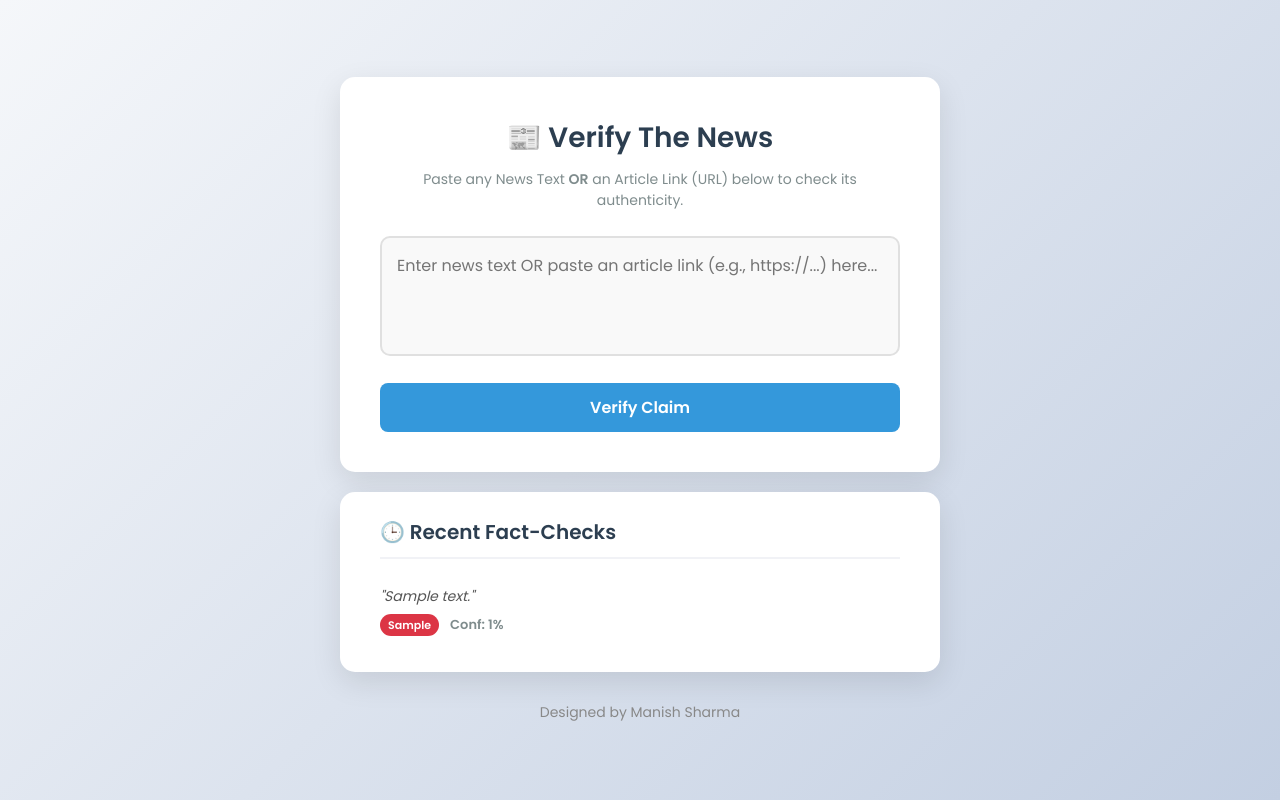
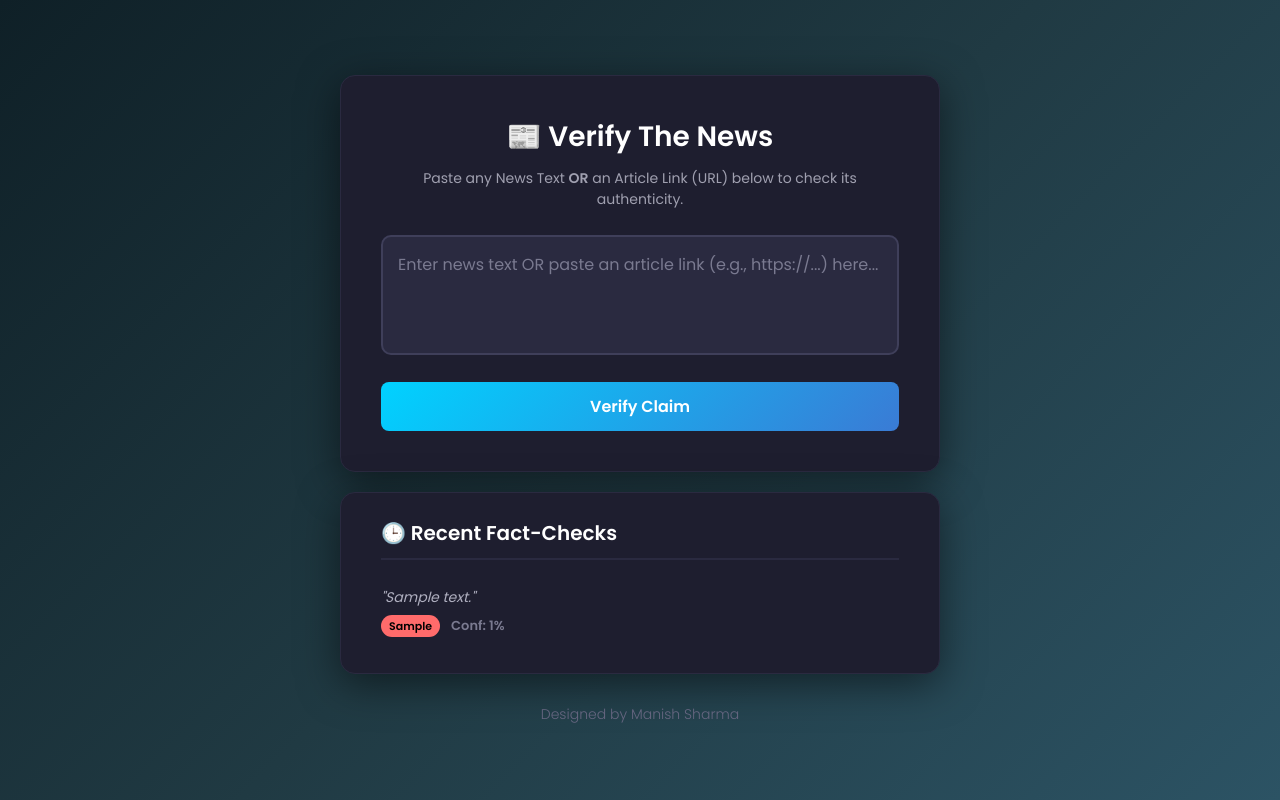
Before and after one commit to the-miz-4u/fake_news_detector, a Flask app: page / in a window 1280 px wide. Run offline with Flask 3, Linux system fonts and the light colour scheme; tables that the repository leaves empty hold one stand-in row (values such as "Sample post").

Commit message:
Updated UI to modern dark theme

```diff
--- a/templates/index.html
+++ b/templates/index.html
@@ -7,47 +7,101 @@
     <link href="https://fonts.googleapis.com/css2?family=Poppins:wght@300;400;600&display=swap" rel="stylesheet">
     <style>
         * { margin: 0; padding: 0; box-sizing: border-box; font-family: 'Poppins', sans-serif; }
-        body { background: linear-gradient(135deg, #f5f7fa 0%, #c3cfe2 100%); min-height: 100vh; display: flex; flex-direction: column; align-items: center; justify-content: center; color: #333; padding: 20px; }
 
-        .main-container, .history-container { background: white; width: 100%; max-width: 600px; padding: 40px; border-radius: 15px; box-shadow: 0 10px 30px rgba(0, 0, 0, 0.1); text-align: center; transition: transform 0.3s ease; }
+        /* Modern Dark Gradient Background */
+        body {
+            background: linear-gradient(135deg, #0f2027 0%, #203a43 50%, #2c5364 100%);
+            min-height: 100vh;
+            display: flex;
+            flex-direction: column;
+            align-items: center;
+            justify-content: center;
+            color: #e0e0e0;
+            padding: 20px;
+        }
+
+        /* Dark Theme Containers */
+        .main-container, .history-container {
+            background: #1e1e2f;
+            width: 100%;
+            max-width: 600px;
+            padding: 40px;
+            border-radius: 15px;
+            box-shadow: 0 10px 40px rgba(0, 0, 0, 0.5);
+            text-align: center;
+            transition: transform 0.3s ease;
+            border: 1px solid #2a2a40;
+        }
         .main-container:hover { transform: translateY(-5px); }
         .history-container { padding: 25px 40px; margin-top: 20px; text-align: left; }
 
-        h1 { color: #2c3e50; margin-bottom: 10px; font-size: 28px; font-weight: 600; }
-        h3 { color: #2c3e50; font-size: 20px; margin-bottom: 15px; border-bottom: 2px solid #f1f2f6; padding-bottom: 10px; }
-        p.subtitle { color: #7f8c8d; margin-bottom: 25px; font-size: 14px; }
+        h1 { color: #ffffff; margin-bottom: 10px; font-size: 28px; font-weight: 600; }
+        h3 { color: #ffffff; font-size: 20px; margin-bottom: 15px; border-bottom: 2px solid #2a2a40; padding-bottom: 10px; }
+        p.subtitle { color: #a0a0b0; margin-bottom: 25px; font-size: 14px; }
 
-        textarea { width: 100%; height: 120px; padding: 15px; border: 2px solid #e0e0e0; border-radius: 10px; resize: none; font-size: 16px; outline: none; transition: border-color 0.3s ease; background-color: #f9f9f9; }
-        textarea:focus { border-color: #3498db; background-color: #fff; }
+        /* Sleek Textarea */
+        textarea {
+            width: 100%;
+            height: 120px;
+            padding: 15px;
+            border: 2px solid #3f3f5a;
+            border-radius: 10px;
+            resize: none;
+            font-size: 16px;
+            outline: none;
+            transition: all 0.3s ease;
+            background-color: #2a2a40;
+            color: #ffffff;
+        }
+        textarea::placeholder { color: #7a7a90; }
+        textarea:focus { border-color: #00d2ff; background-color: #32324e; box-shadow: 0 0 10px rgba(0, 210, 255, 0.2); }
 
-        button { margin-top: 20px; padding: 12px 25px; font-size: 16px; font-weight: 600; color: white; background: #3498db; border: none; border-radius: 8px; cursor: pointer; width: 100%; transition: background 0.3s ease; display: flex; justify-content: center; align-items: center; gap: 10px; }
-        button:hover { background: #2980b9; }
+        /* Vibrant Button */
+        button {
+            margin-top: 20px;
+            padding: 12px 25px;
+            font-size: 16px;
+            font-weight: 600;
+            color: white;
+            background: linear-gradient(135deg, #00d2ff 0%, #3a7bd5 100%);
+            border: none;
+            border-radius: 8px;
+            cursor: pointer;
+            width: 100%;
+            transition: background 0.3s ease, transform 0.2s ease;
+            display: flex;
+            justify-content: center;
+            align-items: center;
+            gap: 10px;
+        }
+        button:hover { background: linear-gradient(135deg, #3a7bd5 0%, #00d2ff 100%); transform: scale(1.02); }
 
         .spinner { display: none; width: 20px; height: 20px; border: 3px solid rgba(255, 255, 255, 0.3); border-radius: 50%; border-top-color: white; animation: spin 1s ease-in-out infinite; }
         @keyframes spin { to { transform: rotate(360deg); } }
 
+        /* Adjusted Result Boxes for Dark Theme */
         #result-box { margin-top: 25px; padding: 15px; border-radius: 8px; font-size: 18px; font-weight: 600; display: none; opacity: 0; transition: opacity 0.5s ease; text-align: left; }
-        .real-news { background-color: #d4edda; color: #155724; border: 1px solid #c3e6cb; }
-        .fake-news { background-color: #f8d7da; color: #721c24; border: 1px solid #f5c6cb; }
+        .real-news { background-color: rgba(40, 167, 69, 0.15); color: #2ecc71; border: 1px solid rgba(46, 204, 113, 0.3); }
+        .fake-news { background-color: rgba(220, 53, 69, 0.15); color: #ff6b6b; border: 1px solid rgba(255, 107, 107, 0.3); }
 
         .confidence-container { margin-top: 15px; }
-        .confidence-text { font-size: 14px; font-weight: 400; margin-bottom: 5px; }
-        .progress-bg { background: rgba(0,0,0,0.1); border-radius: 5px; height: 10px; width: 100%; overflow: hidden; }
+        .confidence-text { font-size: 14px; font-weight: 400; margin-bottom: 5px; color: #e0e0e0; }
+        .progress-bg { background: rgba(255, 255, 255, 0.1); border-radius: 5px; height: 10px; width: 100%; overflow: hidden; }
         .progress-bar { height: 100%; width: 0%; transition: width 1s ease-in-out; border-radius: 5px; }
 
-        #explanation-box { margin-top: 15px; padding-top: 15px; border-top: 1px solid rgba(0,0,0,0.1); font-size: 14px; font-weight: 400; display: none; }
+        #explanation-box { margin-top: 15px; padding-top: 15px; border-top: 1px solid #3f3f5a; font-size: 14px; font-weight: 400; display: none; color: #dcdcdc; }
         .ai-badge { display: inline-block; background: #6c5ce7; color: white; font-size: 11px; padding: 3px 8px; border-radius: 12px; margin-bottom: 5px; font-weight: 600; }
 
         /* History Item Styles */
-        .history-item { padding: 12px 0; border-bottom: 1px solid #f1f2f6; display: flex; flex-direction: column; gap: 8px; }
+        .history-item { padding: 12px 0; border-bottom: 1px solid #2a2a40; display: flex; flex-direction: column; gap: 8px; transition: background 0.2s ease; }
         .history-item:last-child { border-bottom: none; }
-        .h-text { font-size: 14px; color: #555; display: -webkit-box; -webkit-line-clamp: 2; -webkit-box-orient: vertical; overflow: hidden; font-style: italic; }
+        .h-text { font-size: 14px; color: #b0b0c0; display: -webkit-box; -webkit-line-clamp: 2; -webkit-box-orient: vertical; overflow: hidden; font-style: italic; }
         .h-meta { font-size: 13px; font-weight: 600; }
         .h-badge { padding: 3px 8px; border-radius: 12px; font-size: 11px; color: white; margin-right: 8px; }
-        .h-real { background-color: #28a745; }
-        .h-fake { background-color: #dc3545; }
+        .h-real { background-color: #2ecc71; color: #000; }
+        .h-fake { background-color: #ff6b6b; color: #000; }
 
-        .footer { margin-top: 30px; color: #888; font-size: 14px; text-align: center; }
+        .footer { margin-top: 30px; color: #666680; font-size: 14px; text-align: center; font-weight: 300; }
     </style>
 </head>
 <body>
@@ -80,7 +134,7 @@
     <div class="history-container">
         <h3>🕒 Recent Fact-Checks</h3>
         <div id="history-list">
-            <p style="font-size: 14px; color: #888;">No recent searches yet.</p>
+            <p style="font-size: 14px; color: #7a7a90;">No recent searches yet.</p>
         </div>
     </div>
 
@@ -108,7 +162,7 @@
                                 <div class="h-text">"${item.text}"</div>
                                 <div class="h-meta">
                                     <span class="h-badge ${badgeClass}">${item.prediction}</span>
-                                    <span style="color: #7f8c8d;">Conf: ${item.confidence}%</span>
+                                    <span style="color: #7a7a90;">Conf: ${item.confidence}%</span>
                                 </div>
                             </div>
                         `;
@@ -151,11 +205,11 @@
                 if (data.prediction === "Real") {
                     resultBox.className = "real-news";
                     document.getElementById('prediction-text').innerHTML = "✅ This claim appears to be <strong>REAL</strong>.";
-                    document.getElementById('confidence-bar').style.backgroundColor = "#28a745";
+                    document.getElementById('confidence-bar').style.backgroundColor = "#2ecc71";
                 } else {
                     resultBox.className = "fake-news";
                     document.getElementById('prediction-text').innerHTML = "🚨 This claim appears to be <strong>FAKE</strong>.";
-                    document.getElementById('confidence-bar').style.backgroundColor = "#dc3545";
+                    document.getElementById('confidence-bar').style.backgroundColor = "#ff6b6b";
                 }
 
                 document.getElementById('confidence-label').innerHTML = `AI Confidence: <strong>${data.confidence}%</strong>`;
```
